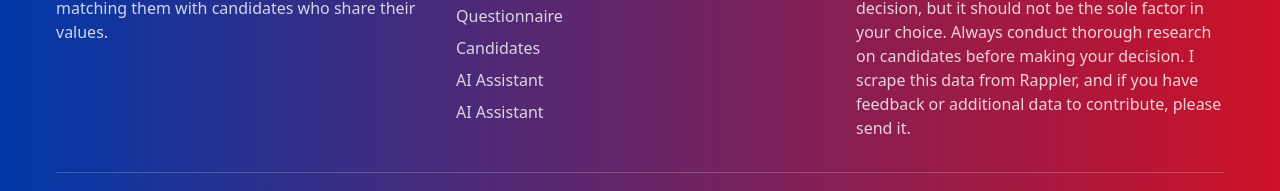
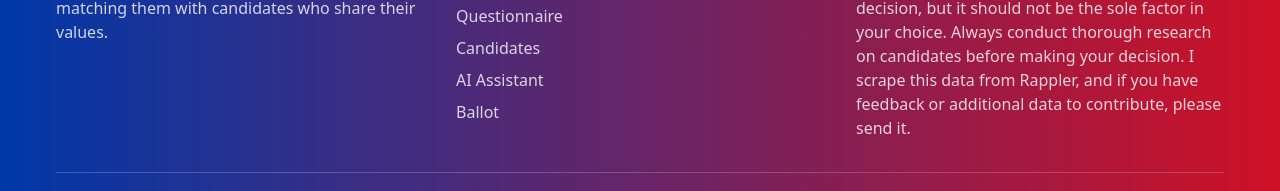
Before and after one commit to jamescasipong/Pilipinas2025, a Next.js app: page / in a window 1280 px wide. Shown: the part 1746-1937 px from the top of the page. Built offline with nearby package versions, Linux system fonts and the light colour scheme.

Commit message:
Update page.tsx

```diff
--- a/app/page.tsx
+++ b/app/page.tsx
@@ -337,7 +337,7 @@ export default function Home() {
                   </li>
                   <li>
                     <Link href="/ballot" className="text-white/80 hover:text-ph-yellow">
-                      AI Assistant
+                      Ballot
                     </Link>
                   </li>
                 </ul>
```
